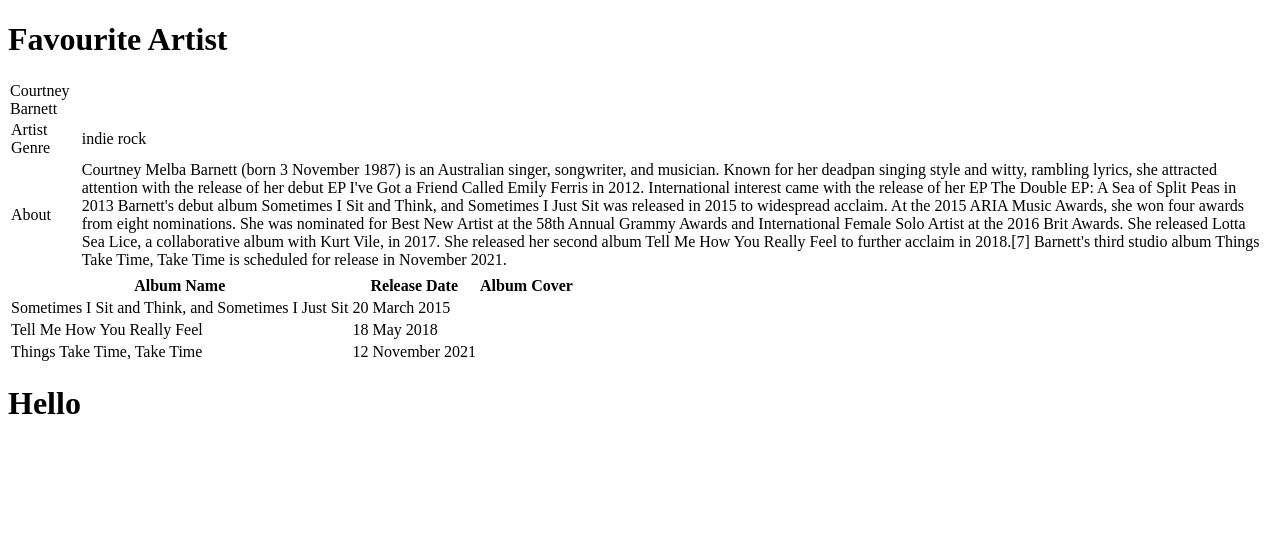
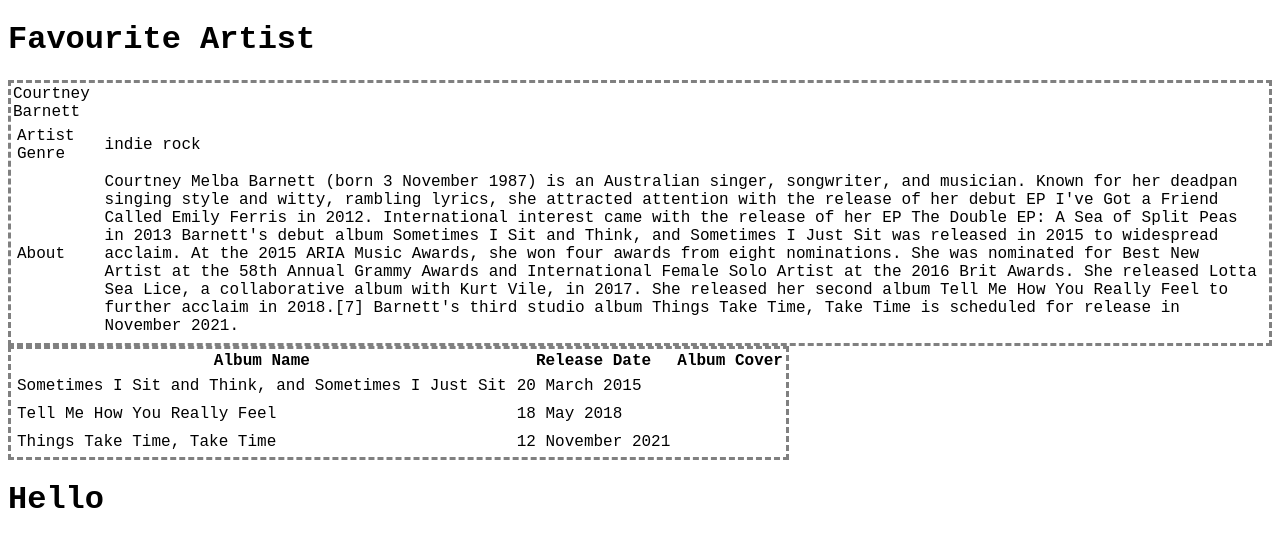
Before and after one commit to mariuszlas/Music-App, a React app: page / in a window 1280 px wide. Shown: the top 546 px of the page. Built offline with nearby package versions, Linux system fonts and the light colour scheme.

Commit message:
added some css

```diff
--- a/src/App.js
+++ b/src/App.js
@@ -1,6 +1,7 @@
 import React from 'react';
 import ArtistInfo from './components/Intro';
 import List from './components/List.js';
+import './style.css'
 
 const App = () => {
     return (
--- /dev/null
+++ b/src/style.css
@@ -0,0 +1,13 @@
+
+main {
+    font-family: 'Courier New', Courier, monospace;
+}
+
+table {
+    border-style: dashed;
+    align-items: center;
+}
+
+td {
+    padding: 4px;
+}
```
